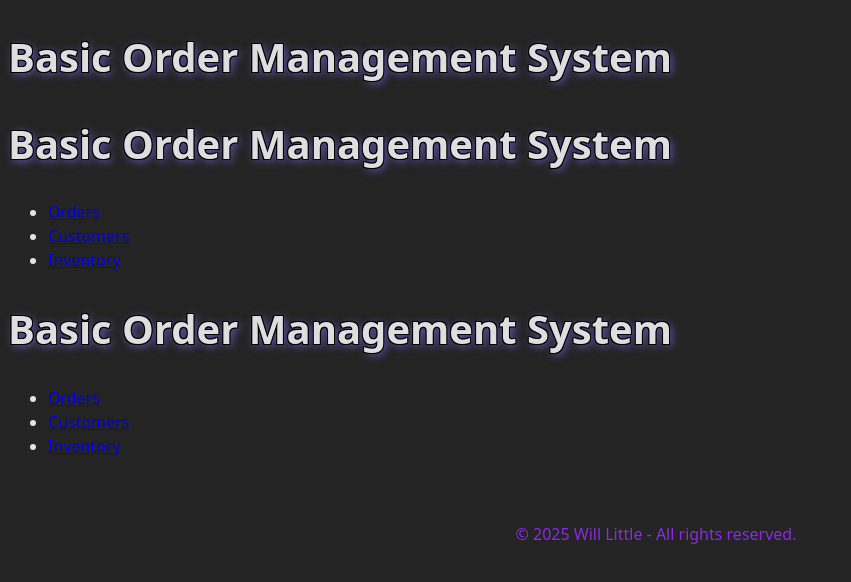
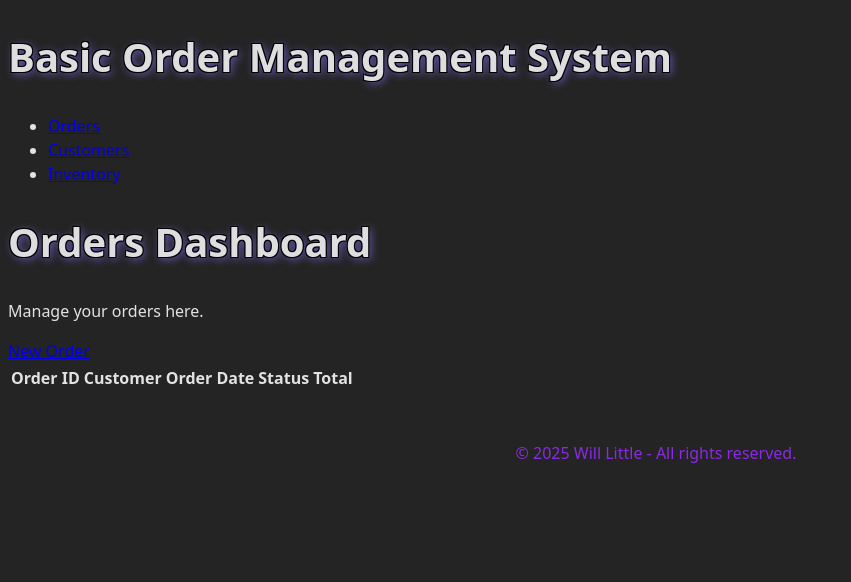
Before and after one commit to greenwillywonka/order-management-system-ui, a React (Vite) app: page /orders in a window 1280 px wide. Shown: the top 582 px of the page, without its empty margins (0-851 px from the left). Built offline with nearby package versions, Linux system fonts and the light colour scheme.

Commit message:
imporved routes. error with inventory route.

```diff
--- a/src/App.jsx
+++ b/src/App.jsx
@@ -2,14 +2,17 @@ import { useState } from 'react'
 import {Routes, Route}  from 'react-router'
 
 import MainLayout from './layouts/MainLayout'
-import Orders from './pages/Orders'
+
 import Header from './components/Header'
 import Footer from './components/Footer'
 
+import Orders from './pages/Orders'
 import Customers from './pages/Customers'
 import Inventory from './pages/Inventory'
 
 import OrderDetails from './pages/OrderDetails'
+import NewOrder from './pages/NewOrder'
+import NewCustomer from './pages/NewCustomer'
 import CustomerProfile from './pages/CustomerProfile'
 import ProductDetails from './pages/ProductDetails'
 
@@ -17,17 +20,23 @@ function App() {
 
   return (
     <>
-      <h1>Basic Order Management System</h1>
       <Header />
       <Routes>
-        <Route element={<Header />} >
-          <Route path='/orders' element={<Orders />} />
-          {/* <Route path='/orders/:orderId' element={<OrderDetails />} /> */}
-          <Route path='/customers' element={<Customers />} />
-          {/* <Route path='/customers/:customerId' element={<CustomerProfile />} /> */}
-          <Route path='/inventory' element={<Inventory />} />
-          {/* <Route path='/inventory/:productId' element={<ProductDetails />} /> */}
+        <Route path='/orders' >
+          <Route index element={<Orders />} />
+          <Route path=':orderId' element={<OrderDetails />} />
+          <Route path='new' element={<NewOrder />} />
         </Route>
+        <Route path='/customers' >
+          <Route index element={<Customers />} />
+          <Route path=':customerId' element={<CustomerProfile />} />
+          <Route path='new' element={<NewCustomer />} />
+        </Route>
+        {/* <Route path='/inventory' >
+          <Route index element={<Inventory />} />
+          <Route path=':productId' element={<ProductDetails />} />
+          <Route path='new' element={<NewProduct />} />
+        </Route> */}
       </Routes>
       <Footer />
     </>
--- a/src/components/OrderDashboard.jsx
+++ b/src/components/OrderDashboard.jsx
@@ -1,11 +1,13 @@
-import {useState, useEffect} from 'react';
+import {useState, useEffect} from "react";
+import { Link } from 'react-router';
 
 const OrderDashboard = () => {
     return (
         <>
+        <div className="OrderDashboard">
                <h1>Orders Dashboard</h1>
         <p>Manage your orders here.</p>
-        <button>Add Order</button>
+        <Link to="/orders/new"> New Order </Link>
         <table>
             <thead>
                 <tr>
@@ -21,6 +23,7 @@ const OrderDashboard = () => {
             </tbody>
         </table>
 
+       </div>
         </>
     );
 };
--- a/src/main.jsx
+++ b/src/main.jsx
@@ -1,7 +1,7 @@
 import { StrictMode } from 'react'
 import { createRoot } from 'react-dom/client'
 import { BrowserRouter as Router} from 'react-router'
-import './index.css'
+import "./index.css"
 import App from './App.jsx'
 
 createRoot(document.getElementById('root')).render(
--- a/src/pages/Customers.jsx
+++ b/src/pages/Customers.jsx
@@ -1,9 +1,11 @@
+import { Link } from "react-router";
+
 const Customers = () => {
   return (
     <div>
       <h1>Customers Dashboard</h1>
         <p>Manage your customers here.</p>
-        <button>Add Customer</button>
+        <Link to="/customers/new"> New Customer </Link>
         <table>
             <thead>
                 <tr>
--- a/src/pages/Inventory.jsx
+++ b/src/pages/Inventory.jsx
@@ -1,9 +1,12 @@
+import { Link } from "react-router";
+
 const Inventory = () => {
   return (
     <>
+    <div className="Inventory">
       <h1>Inventory Management Dashboard</h1>
       <p>Manage your inventory items here.</p>
-        <button>Add Item</button>
+        <Link to="/inventory/new">New Item </Link>
         <table>
             <thead>
                 <tr>
@@ -17,6 +20,7 @@ const Inventory = () => {
                 {/* Inventory item rows will go here */}
             </tbody>
         </table>
+    </div>
     </>
   )
 };
--- a/src/pages/NewCustomer.jsx
+++ b/src/pages/NewCustomer.jsx
@@ -1,6 +1,6 @@
 const NewCustomer = () => {
   return (
-    <div>
+    <div className="NewCustomer">
       <h1>Create New Customer</h1>
       {/* Form for creating a new customer will go here */}
     </div>
--- a/src/pages/NewOrder.jsx
+++ b/src/pages/NewOrder.jsx
@@ -1,6 +1,6 @@
 const NewOrder = () => {
   return (
-    <div>
+    <div className="NewOrder">
       <h1>Create New Order</h1>
       {/* Form for creating a new order will go here */}
     </div>
--- a/src/pages/Orders.jsx
+++ b/src/pages/Orders.jsx
@@ -3,7 +3,7 @@ import OrderDashboard from "../components/OrderDashboard";
 const Orders = () => {
     return (
 
-        <OrderDashboard/>
+        <OrderDashboard />
 
     );
 };
```
